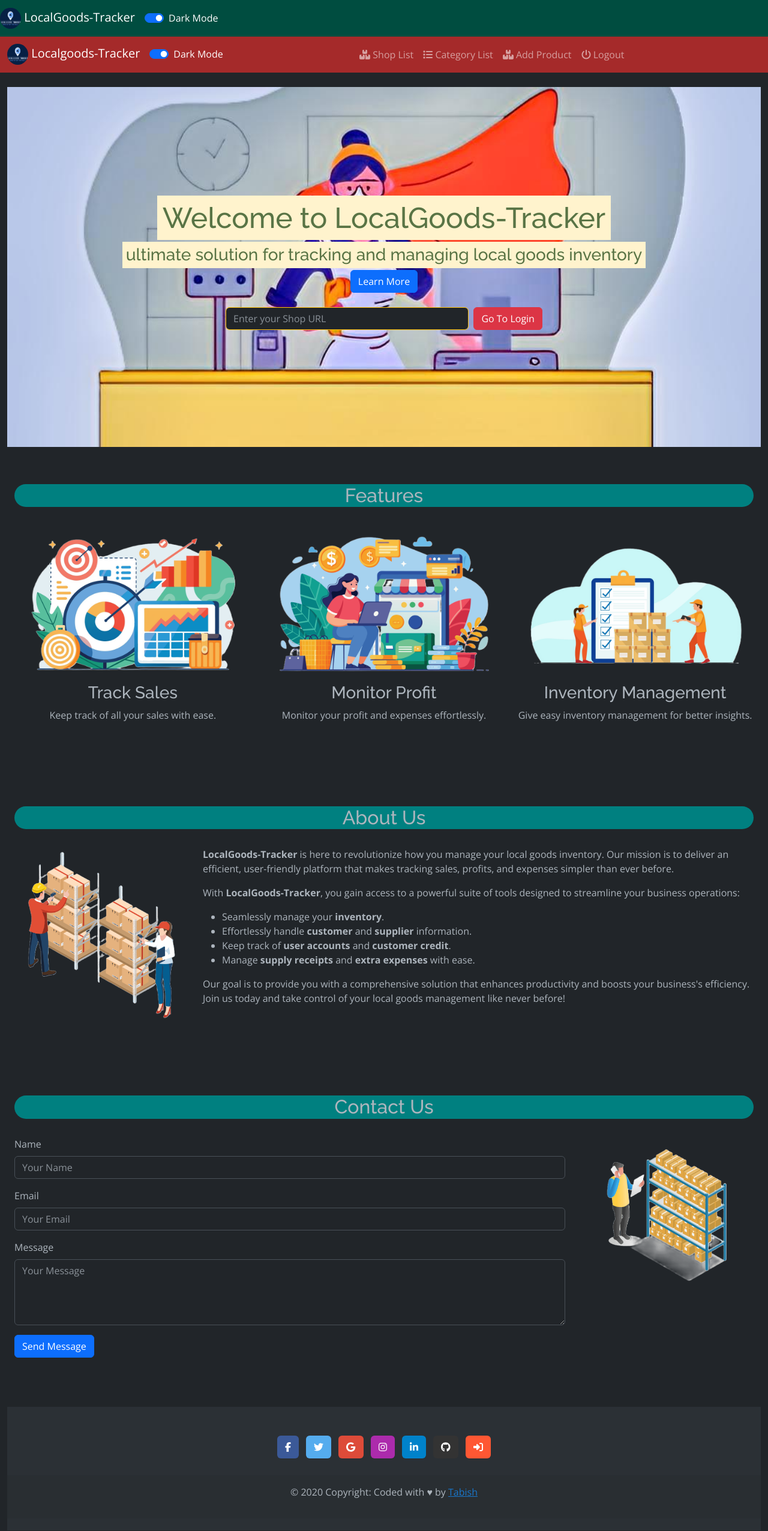
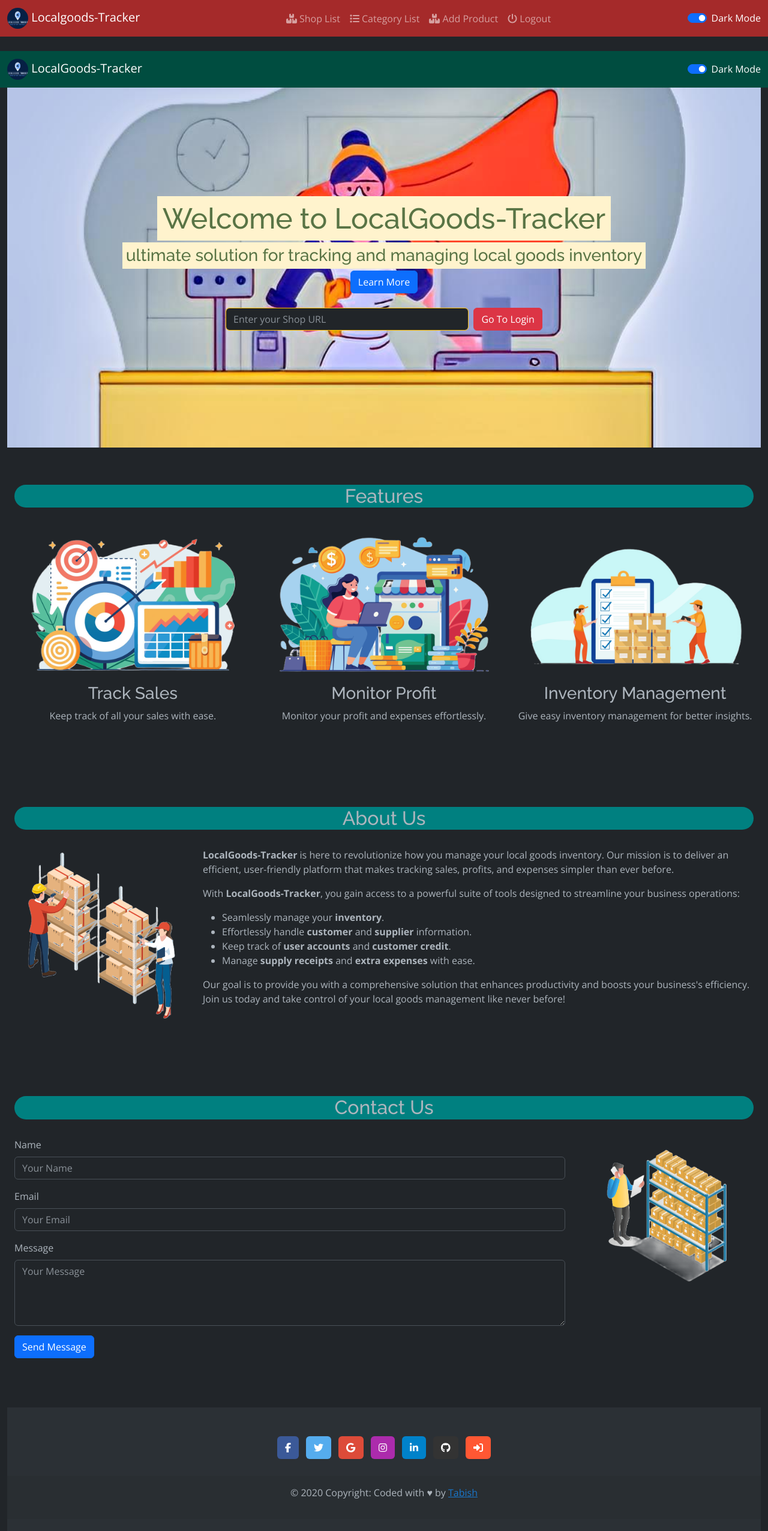
Before and after one commit to Realgorithm/LocalGoods-Tracker, a PHP site: page /index.php?page=home in a window 1280 px wide. Shown: the whole page at 60% size. Before the commit the page ends 2497 px from the top, so only its background shows below. Run offline with PHP 8.4, Linux system fonts and the light colour scheme; the visitor is signed in with stand-in values (Sample User, id 1); some libraries are stand-ins or nearby versions.

Commit message:
navbar fix

```diff
--- a/home.php
+++ b/home.php
@@ -11,7 +11,6 @@
             font-family: Arial, sans-serif;
             margin: 0;
             padding: 0;
-            padding-top: 60px;
             /* Adjust based on the height of your navbar */
             box-sizing: border-box;
         }
@@ -79,41 +78,39 @@
 
 <body>
     <!-- Navigation Bar -->
-    <nav class="navbar navbar-expand-lg navbar-dark fixed-top" style="background-color:#004d40;">
-        <!-- <div class="continer-fluid"> -->
+    <nav class="navbar navbar-expand-lg navbar-dark sticky-top" style="background-color:#004d40;">
+        <div class="container-fluid">
             <a class="navbar-brand" href="#">
                 <img src="assets/img/company.png" alt="Shop Name" width="35" height="35" style="border-radius: 20px;"> LocalGoods-Tracker </a>
-        <!-- Bootstrap 5 switch -->
-        <div class="form-check form-switch">
+            <button class="navbar-toggler" type="button" data-bs-toggle="collapse" data-bs-target="#navbarNav" aria-controls="navbarNav" aria-expanded="false" aria-label="Toggle navigation">
+                <span class="navbar-toggler-icon"></span>
+            </button>
+            <div class="collapse navbar-collapse" id="navbarNav">
+                <ul class="navbar-nav m-auto">
+
+                    <li class="nav-item ">
+                        <a class="nav-link" href="#home"><span class='icon-field'><i class="fa fa-home"></i></span> Home</a>
+                    </li>
+                    <li class="nav-item ">
+                        <a class="nav-link" href="#features"><span class='icon-field'><i class="fa fa-star"></i></span> Features</a>
+                    </li>
+                    <li class="nav-item ">
+                        <a class="nav-link" href="#about"><span class='icon-field'><i class="fa fa-info-circle"></i></span> About</a>
+                    </li>
+                    <li class="nav-item ">
+                        <a class="nav-link" href="#contact"><span class='icon-field'><i class="fa fa-envelope"></i></span> Contact</a>
+                    </li>
+                    <li class="nav-item ">
+                        <a class="nav-link" href="signup.php"><span class='icon-field'><i class="fa fa-user-plus"></i></span> SignUp</a>
+                    </li>
+                </ul>
+                <!-- Use ms-auto to push this element to the right -->
+                <div class="form-check form-switch ms-auto">
                     <input class="form-check-input" type="checkbox" id="darkModeSwitch" checked>
                     <label class="form-check-label" for="darkModeSwitch" style="color: white;">Dark Mode</label>
                 </div>
-        <button class="navbar-toggler" type="button" data-bs-toggle="collapse" data-bs-target="#navbarNav" aria-controls="navbarNav" aria-expanded="false" aria-label="Toggle navigation">
-            <span class="navbar-toggler-icon"></span>
-        </button>
-        <div class="collapse navbar-collapse justify-content-around" id="navbarNav">
-            <ul class="navbar-nav ml-auto">
-                <li class="nav-item">
-                    <a class="nav-link" href="#home"><span class='icon-field'><i class="fa fa-home"></i></span> Home</a>
-                </li>
-                <li class="nav-item">
-                    <a class="nav-link" href="#features"><span class='icon-field'><i class="fa fa-star"></i></span> Features</a>
-                </li>
-                <li class="nav-item">
-                    <a class="nav-link" href="#about"><span class='icon-field'><i class="fa fa-info-circle"></i></span> About</a>
-                </li>
-                <li class="nav-item">
-                    <a class="nav-link" href="#contact"><span class='icon-field'><i class="fa fa-envelope"></i></span> Contact</a>
-                </li>
-                <li class="nav-item">
-                    <a class="nav-link" href="signup.php"><span class='icon-field'><i class="fa fa-user-plus"></i></span> SignUp</a>
-                </li>
-                <!-- <li class="nav-item">
-                            <a class="nav-link" href="login.php"><span class='icon-field'><i class="fa fa-sign-in-alt"></i></span> Log In</a>
-                        </li> -->
-            </ul>
             </div>
-        <!-- </div> -->
+        </div>
     </nav>
     <div class="container-fluid">
 
@@ -266,9 +263,9 @@
         location.href = 'login.php?shop_url=' + shop_url;
 
     })
-    $(document).ready(function () {
+    $(document).ready(function() {
         // Smooth scrolling
-            $('a.nav-link').on('click', function (event) {
+        $('a.nav-link').on('click', function(event) {
             console.log(this.hash); // Corrected logging statement
             if (this.hash !== "") {
                 event.preventDefault();
@@ -276,7 +273,7 @@
 
                 $('html, body').animate({
                     scrollTop: $(hash).offset().top
-                    }, 800, function () {
+                }, 800, function() {
                     window.location.hash = hash;
                 });
 
--- a/navbar.php
+++ b/navbar.php
@@ -7,11 +7,6 @@
 				<img src="assets/img/<?php echo $_SESSION['shop_img'] ?>" alt="Shop Name" width="35" height="35" style="border-radius: 20px;"><?php echo "  " . $_SESSION['shop_name'] ?>
 			<?php } ?>
 		</a>
-		<!-- Bootstrap 5 switch -->
-		<div class="form-check form-switch">
-			<input class="form-check-input" type="checkbox" id="darkModeSwitch" checked>
-			<label class="form-check-label" for="darkModeSwitch" style="color: white;">Dark Mode</label>
-		</div>
 		<button class="navbar-toggler" type="button" data-bs-toggle="collapse" data-bs-target="#navbarNav" aria-controls="navbarNav" aria-expanded="false" aria-label="Toggle navigation">
 			<span class="navbar-toggler-icon"></span>
 		</button>
@@ -82,6 +77,11 @@
 					<a href="ajax.php?action=logout" class="nav-link nav-logout mx-auto"><span class='icon-field'><i class="fa fa-power-off"></i></span> Logout</a>
 				</li>
 			</ul>
+			<!-- Bootstrap 5 switch -->
+			<div class="form-check form-switch">
+				<input class="form-check-input" type="checkbox" id="darkModeSwitch" checked>
+				<label class="form-check-label" for="darkModeSwitch" style="color: white;">Dark Mode</label>
+			</div>
 		</div>
 	</div>
 </nav>
```
Lines whose indentation alone changed are shown as unchanged.
